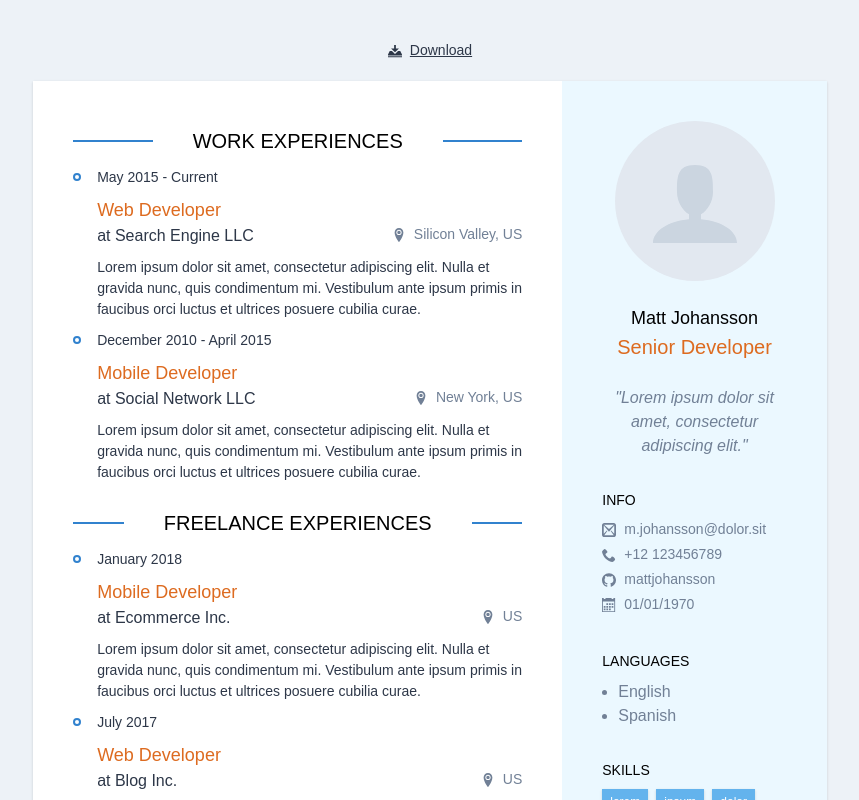
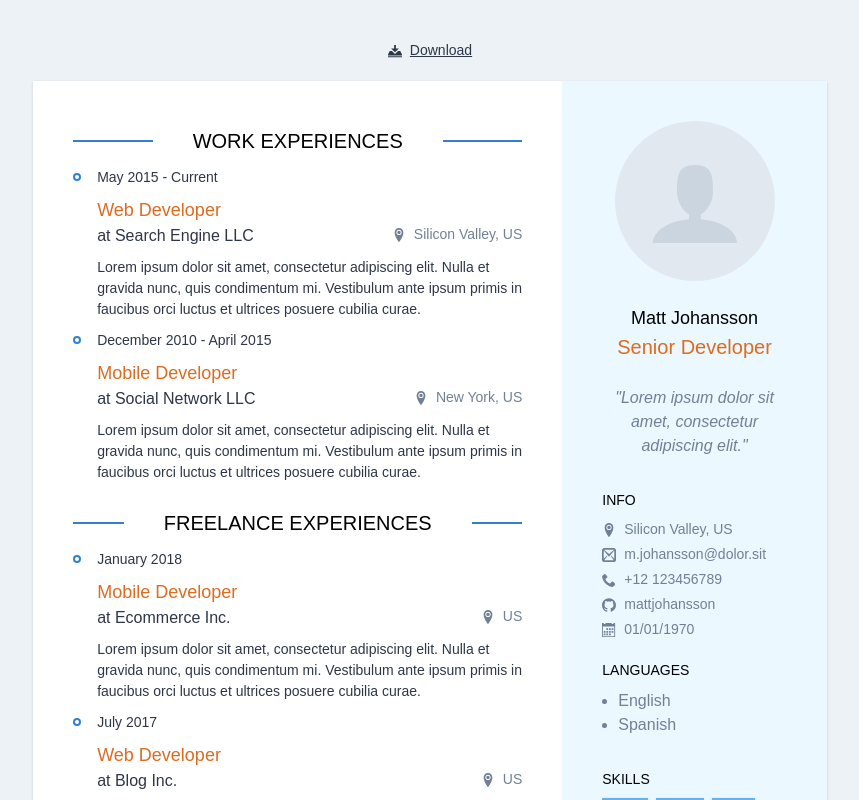
Before and after one commit to omarmahili/cv, a React (Create React App) app: page / in a window 1280 px wide. Shown: the top 800 px of the page, without its empty margins (210-1069 px from the left). Built offline with nearby package versions, Linux system fonts and the light colour scheme.

Commit message:
Add location to info data

```diff
--- a/src/assets/data.json
+++ b/src/assets/data.json
@@ -62,6 +62,7 @@
     "description": "Lorem ipsum dolor sit amet, consectetur adipiscing elit."
   },
   "info": {
+    "location": "Silicon Valley, US",
     "email": "m.johansson@dolor.sit",
     "birthDate": "01/01/1970",
     "githubNickname": "mattjohansson",
--- a/src/components/Info.tsx
+++ b/src/components/Info.tsx
@@ -1,5 +1,5 @@
 import React from "react";
-import { ImMail2, ImGithub, ImPhone, ImCalendar } from "react-icons/im";
+import { ImMail2, ImGithub, ImPhone, ImCalendar, ImLocation2 } from "react-icons/im";
 import Subhead from "./Subhead";
 import IconText from "./IconText";
 import { InfoData } from "../models/cv";
@@ -11,9 +11,10 @@ interface InfoProps {
 const Info: React.FunctionComponent<InfoProps> = ({
   info
 }) => (
-  <div className="mb-8">
+  <div className="mb-4">
     <Subhead>Info</Subhead>
     <div className="text-sm text-gray-600">
+      <IconText icon={<ImLocation2 />}>{info.location}</IconText>
       <IconText icon={<ImMail2 />}>{info.email}</IconText>
       <IconText icon={<ImPhone />}>{info.phoneNumber}</IconText>
       <IconText icon={<ImGithub />}>{info.githubNickname}</IconText>
--- a/src/models/cv.tsx
+++ b/src/models/cv.tsx
@@ -8,6 +8,7 @@ export interface ExperienceDetailsData {
 }
 
 export interface InfoData {
+  location: string;
   email: string;
   phoneNumber: string;
   githubNickname: string;
```
